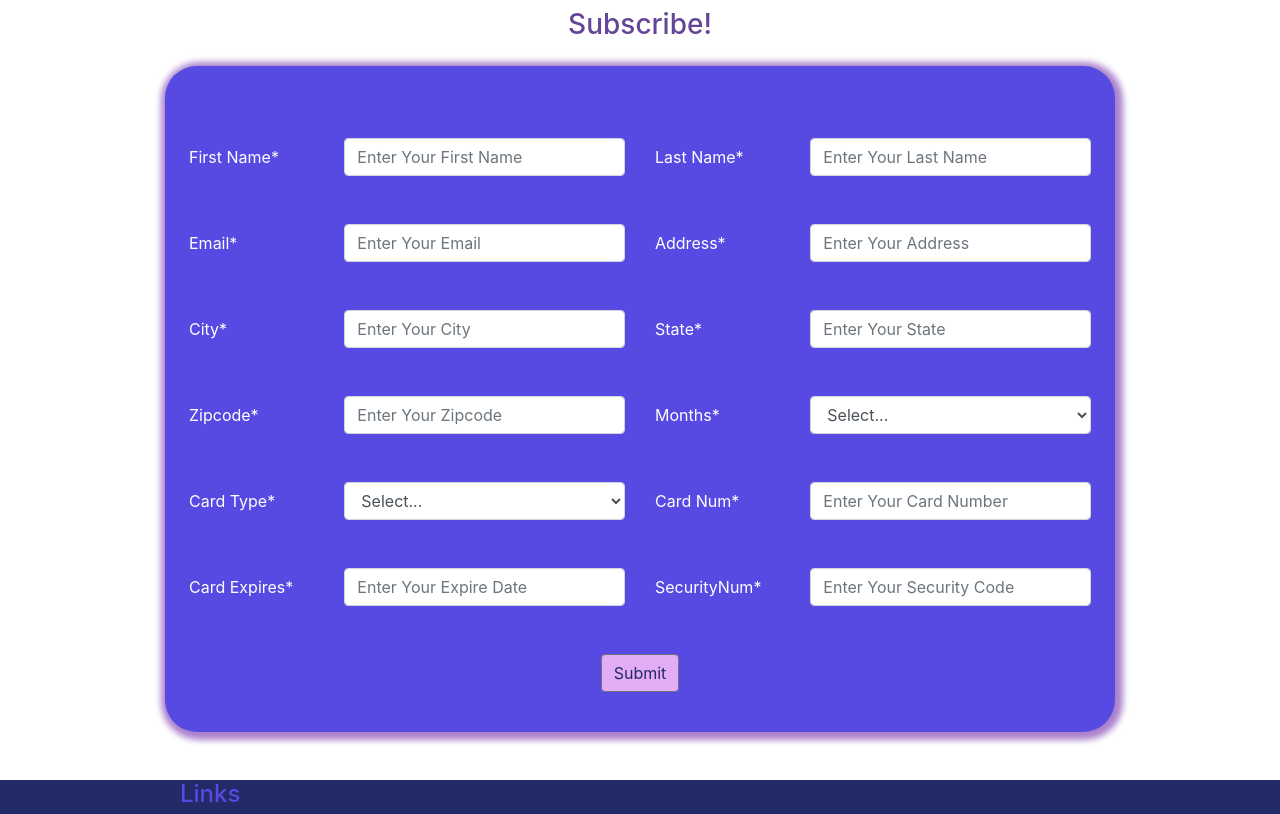
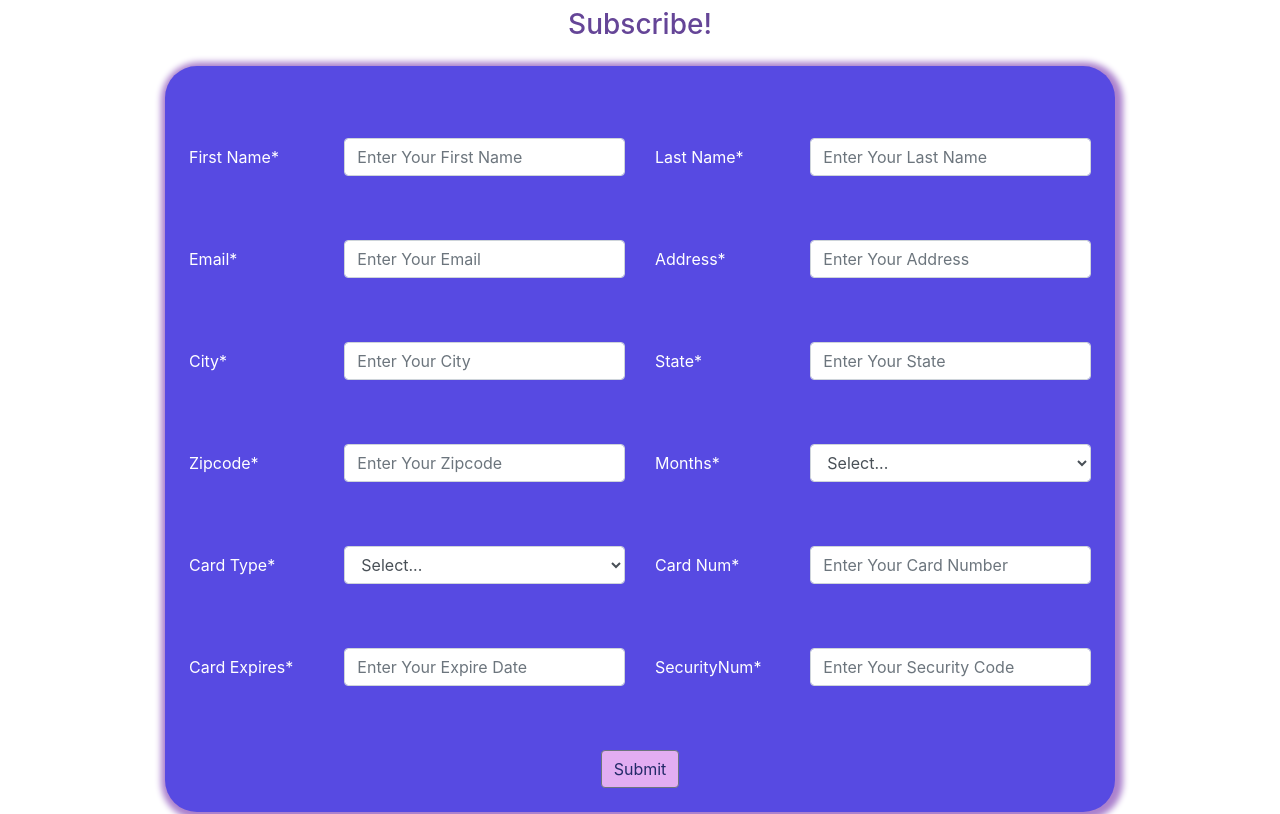
Before and after one commit to Blaine137/SwiftFoods-React, a React (Create React App) app: page / in a window 1280 px wide. Shown: the part 1140-1954 px from the top of the page. Built offline with nearby package versions, Linux system fonts and the light colour scheme.

Commit message:
added reactstrap components to the subscribe form

```diff
--- a/src/components/SubscribeForm/SubscribeForm.js
+++ b/src/components/SubscribeForm/SubscribeForm.js
@@ -16,44 +16,44 @@ class SubscribeForm extends Component {
                         </div>
                     </div>
                     <div className="row">
-                            <Form className="mx-auto  mb-4 p-4 col-10" action="thankyouforsubscribing.html">
-                                <div className="form-group row mt-5">
-                                    <Label htmlFor="fName" className="col-form-label" sm={2}>First Name*</Label>
-                                    <Col sm={4}>
+                            <Form className="mx-auto mb-4 p-4 col-10" action="thankyouforsubscribing.html">
+                                <FormGroup row className="mt-lg-5">
+                                    <Label htmlFor="fName" className="col-form-label" lg={2}>First Name*</Label>
+                                    <Col  lg={4}>
                                         <Input type="text" className="form-control" id="fName" required placeholder="Enter Your First Name"/>
                                     </Col>
-                                    <Label htmlFor="lName" className="col-form-label" sm={2}>Last Name*</Label>
-                                    <Col sm={4}>
+                                    <Label htmlFor="lName" className="col-form-label" lg={2}>Last Name*</Label>
+                                    <Col  lg={4}>
                                         <Input type="text" className="form-control" id="lName" required placeholder="Enter Your Last Name"/>
                                     </Col>
-                                </div>
-                                <div className="form-group row mt-5">
-                                    <Label htmlFor="email" className="col-form-label" sm={2}>Email*</Label>
-                                    <Col sm={4}>
+                                </FormGroup>
+                                <FormGroup row className="mt-lg-5">
+                                    <Label htmlFor="email" className="col-form-label" lg={2}>Email*</Label>
+                                    <Col lg={4}>
                                         <Input type="text" className="form-control" id="email" required placeholder="Enter Your Email"/>
                                     </Col>
-                                    <Label htmlFor="address" className="col-form-label" sm={2}>Address*</Label>
-                                    <Col sm={4}>
+                                    <Label htmlFor="address" className="col-form-label" lg={2}>Address*</Label>
+                                    <Col lg={4}>
                                         <input type="text" className="form-control" id="address" required placeholder="Enter Your Address"/>
                                     </Col>
-                                </div>
-                                <div className="form-group row mt-5">
-                                    <Label htmlFor="city" className="col-form-label" sm={2}>City*</Label>
-                                    <Col sm={4}>
+                                </FormGroup>
+                                <FormGroup row className="mt-lg-5">
+                                    <Label htmlFor="city" className="col-form-label" lg={2}>City*</Label>
+                                    <Col lg={4}>
                                         <Input type="text" className="form-control" required id="city" placeholder="Enter Your City"/>
                                     </Col>
-                                    <Label htmlFor="state" className="col-form-label" sm={2}>State*</Label>
-                                    <Col sm={4}>
+                                    <Label htmlFor="state" className="col-form-label" lg={2}>State*</Label>
+                                    <Col lg={4}>
                                         <Input type="text" className="form-control" required id="state" placeholder="Enter Your State"/>
                                     </Col>
-                                </div>
-                                <div className="form-group row mt-5">
-                                    <Label htmlFor="zipcode" className="col-form-label" sm={2}>Zipcode*</Label>
-                                    <Col sm={4}>
+                                </FormGroup>
+                                <FormGroup row className="mt-lg-5">
+                                    <Label htmlFor="zipcode" className="col-form-label" lg={2}>Zipcode*</Label>
+                                    <Col lg={4}>
                                         <Input type="text" className="form-control" required id="zipcode" placeholder="Enter Your Zipcode"/>
                                     </Col>
-                                    <Label htmlFor="months" className="col-form-label" sm={2}>Months*</Label>
-                                    <Col sm={4}>
+                                    <Label htmlFor="months" className="col-form-label" lg={2}>Months*</Label>
+                                    <Col lg={4}>
                                         <Input name="months" id="months" type="select" required className="form-control">
                                             <option value="0">Select...</option>
                                             <option value="1">3 months</option>
@@ -61,10 +61,10 @@ class SubscribeForm extends Component {
                                             <option value="3">12 months</option>
                                         </Input>
                                     </Col>
-                                </div>
-                                <div className="form-group row mt-5">
-                                    <Label htmlFor="cardType" className="col-form-label" sm={2}>Card Type*</Label>
-                                    <Col sm={4}>
+                                </FormGroup>
+                                <FormGroup row className="mt-lg-5">
+                                    <Label htmlFor="cardType" className="col-form-label" lg={2}>Card Type*</Label>
+                                    <Col lg={4}>
                                         <Input type="select" name="cardType" id="cardType" required className="form-control">
                                             <option value="0">Select...</option>
                                             <option value="1">Visa</option>
@@ -72,24 +72,24 @@ class SubscribeForm extends Component {
                                             <option value="3">American Express</option>
                                         </Input>
                                     </Col>
-                                    <Label htmlFor="cardNum" className="col-form-label" sm={2}>Card Num*</Label>
-                                    <Col sm={4}>
+                                    <Label htmlFor="cardNum" className="col-form-label" lg={2}>Card Num*</Label>
+                                    <Col lg={4}>
                                         <Input type="password" className="form-control" id="cardNum" required placeholder="Enter Your Card Number"/>
                                     </Col>
-                                </div>
-                                <div className="form-group row mt-5">
-                                    <Label htmlFor="expireDate" className="col-form-label" sm={2}>Card Expires*</Label>
-                                    <Col sm={4}>
+                                </FormGroup>
+                                <FormGroup row className="mt-lg-5">
+                                    <Label htmlFor="expireDate" className="col-form-label" lg={2}>Card Expires*</Label>
+                                    <Col lg={4}>
                                         <Input type="text" className="form-control" id="expireDate" required placeholder="Enter Your Expire Date"/>
                                     </Col>
-                                    <Label htmlFor="securityCode" className="col-form-label" sm={2}>SecurityNum*</Label>
-                                    <Col sm={4}>
+                                    <Label htmlFor="securityCode" className="col-form-label" lg={2}>SecurityNum*</Label>
+                                    <Col lg={4}>
                                         <Input type="text" className="form-control" id="securityCode" required placeholder="Enter Your Security Code"/>
                                     </Col>
-                                </div>
-                                <div className="form-group row mt-5">
+                                </FormGroup>
+                                <FormGroup row className="mt-lg-5">
                                         <Button className="btn mx-auto submitBtn subBtn">Submit</Button>
-                                </div>
+                                </FormGroup>
                             </Form>
                     </div>
                 </div>
--- a/src/components/SubscribeForm/SubscribeForm.scss
+++ b/src/components/SubscribeForm/SubscribeForm.scss
@@ -6,6 +6,12 @@ form{
     background-color: #574AE2;
     box-shadow: 2px 2px 6px 6px #AB81CD;
     border-radius: 2rem;
+}
+
+form input, form label, form select{
+
+  margin-bottom: 1rem;
+
 }
 
 label{
@@ -27,6 +33,10 @@ input:focus{
   transition: transform .5s ease-in-out;
 }
 
+.form-group{
+  margin-bottom: 0 !important;
+}
+
 .submitBtn:hover{
   background-color: rgba(226, 173, 242, .6) !important;
   color: white !important;
```
